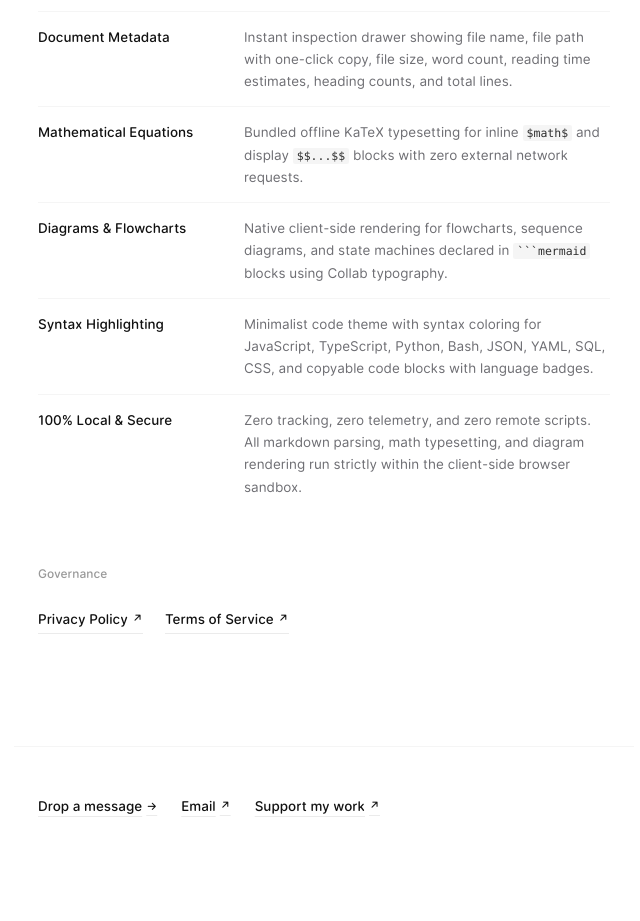
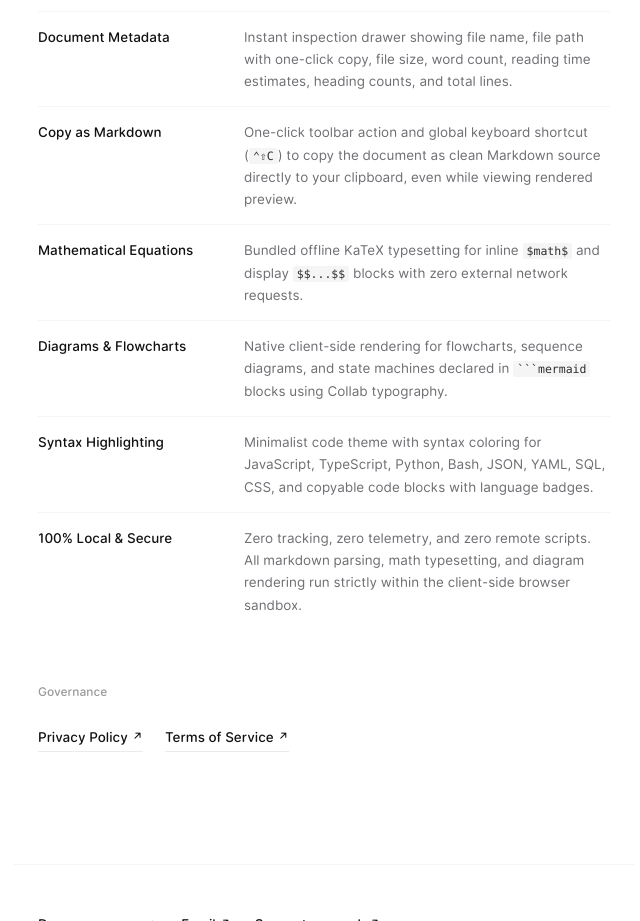
Before and after one commit to yugalone/yugal.one, a plain HTML site: page mark-it-down/index.html in a window 1280 px wide. Shown: the part 863-1784 px from the top of the page, without its empty margins (316-956 px from the left). Before the commit the page ends 1745 px from the top, so only its background shows below. Drawn offline with Linux system fonts and the light colour scheme.

Commit message:
Update index.html

```diff
--- a/mark-it-down/index.html
+++ b/mark-it-down/index.html
@@ -124,6 +124,11 @@
       </div>
 
       <div class="spec-item">
+        <div class="spec-name">Copy as Markdown</div>
+        <div class="spec-desc">One-click toolbar action and global keyboard shortcut (<code class="inline-code">⌃⇧C</code>) to copy the document as clean Markdown source directly to your clipboard, even while viewing rendered preview.</div>
+      </div>
+
+      <div class="spec-item">
         <div class="spec-name">Mathematical Equations</div>
         <div class="spec-desc">Bundled offline KaTeX typesetting for inline <code class="inline-code">$math$</code> and display <code class="inline-code">$$...$$</code> blocks with zero external network requests.</div>
       </div>
```
